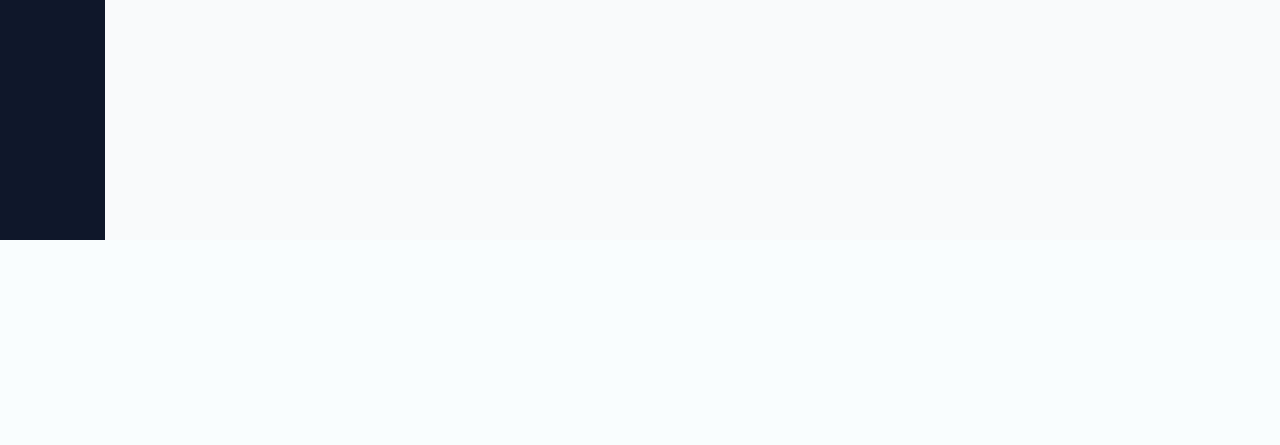
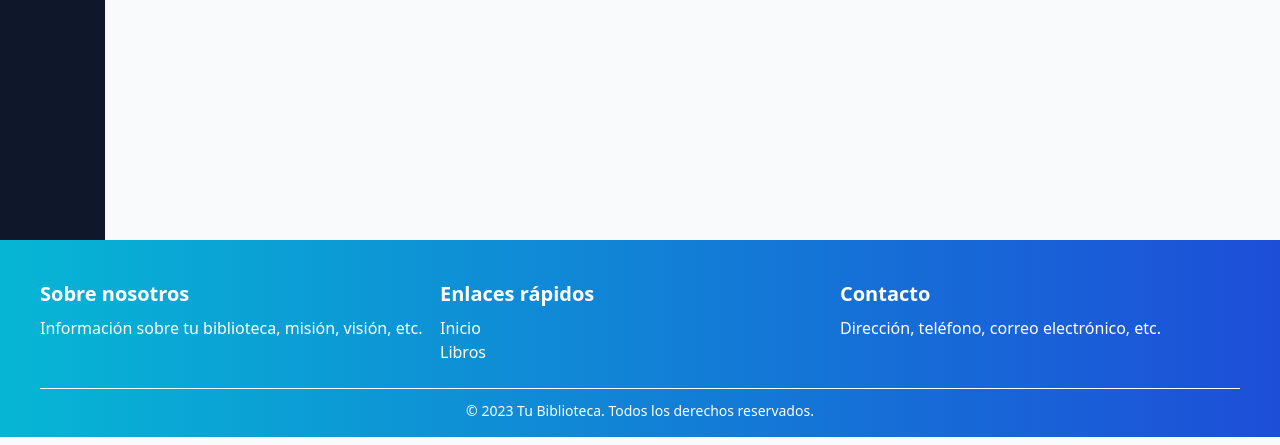
Before and after one commit to GCacho/FullStack-DjangoReactViteTailwindPostgre, a Django app: page /books/ in a window 1280 px wide. Shown: the part 560-1005 px from the top of the page. Before the commit the page ends 800 px from the top, so only its background shows below. Run offline with Django 4.2, Linux system fonts and the light colour scheme; data that the repository does not hold is empty; some libraries are stand-ins or nearby versions.

Commit message:
Footer added to the project

```diff
--- /dev/null
+++ b/src/templates/layout/footer.html
@@ -0,0 +1,26 @@
+<footer class="bg-gradient-to-r from-cyan-500 to-blue-700 mb-2 w-full h-full z-10 text-white p-4 -mb-10">
+    <div class="container mx-auto px-6 pt-6">
+        <div class="flex justify-between">
+            <div class="w-full md:w-1/3 mb-6 md:mb-0">
+                <h3 class="text-xl font-semibold mb-2">Sobre nosotros</h3>
+                <p>Información sobre tu biblioteca, misión, visión, etc.</p>
+            </div>
+            <div class="w-full md:w-1/3 mb-6 md:mb-0">
+                <h3 class="text-xl font-semibold mb-2">Enlaces rápidos</h3>
+                <ul>
+                    <li><a href="{% url 'home' %}" class="hover:underline">Inicio</a></li>
+                    <li><a href="{% url 'books:main' %}" class="hover:underline">Libros</a></li>
+                    <!-- Agrega más enlaces si es necesario -->
+                </ul>
+            </div>
+            <div class="w-full md:w-1/3">
+                <h3 class="text-xl font-semibold mb-2">Contacto</h3>
+                <p>Dirección, teléfono, correo electrónico, etc.</p>
+                <!-- Redes sociales, si las tienes -->
+            </div>
+        </div>
+        <div class="border-t border-white mt-6 pt-3">
+            <p class="text-center text-sm">© 2023 Tu Biblioteca. Todos los derechos reservados.</p>
+        </div>
+    </div>
+</footer>
--- a/src/theme/templates/base.html
+++ b/src/theme/templates/base.html
@@ -28,5 +28,7 @@
 			</div>
 		</div>
 
+		{% include "layout/footer.html" %}
+
 	</body>
 </html>
```
Also changed, not shown: src/templates/main.html (line endings or trailing spaces).
